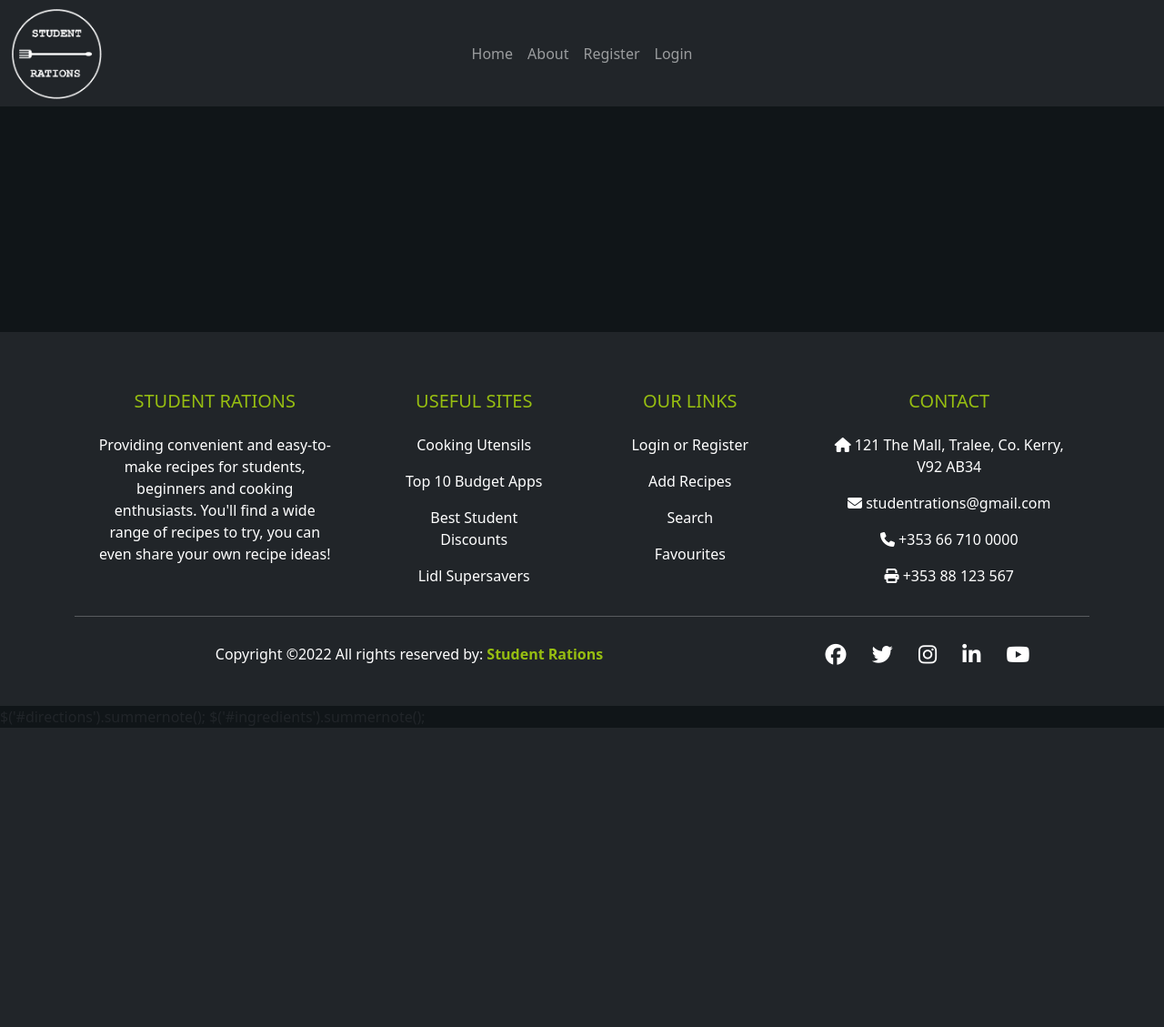
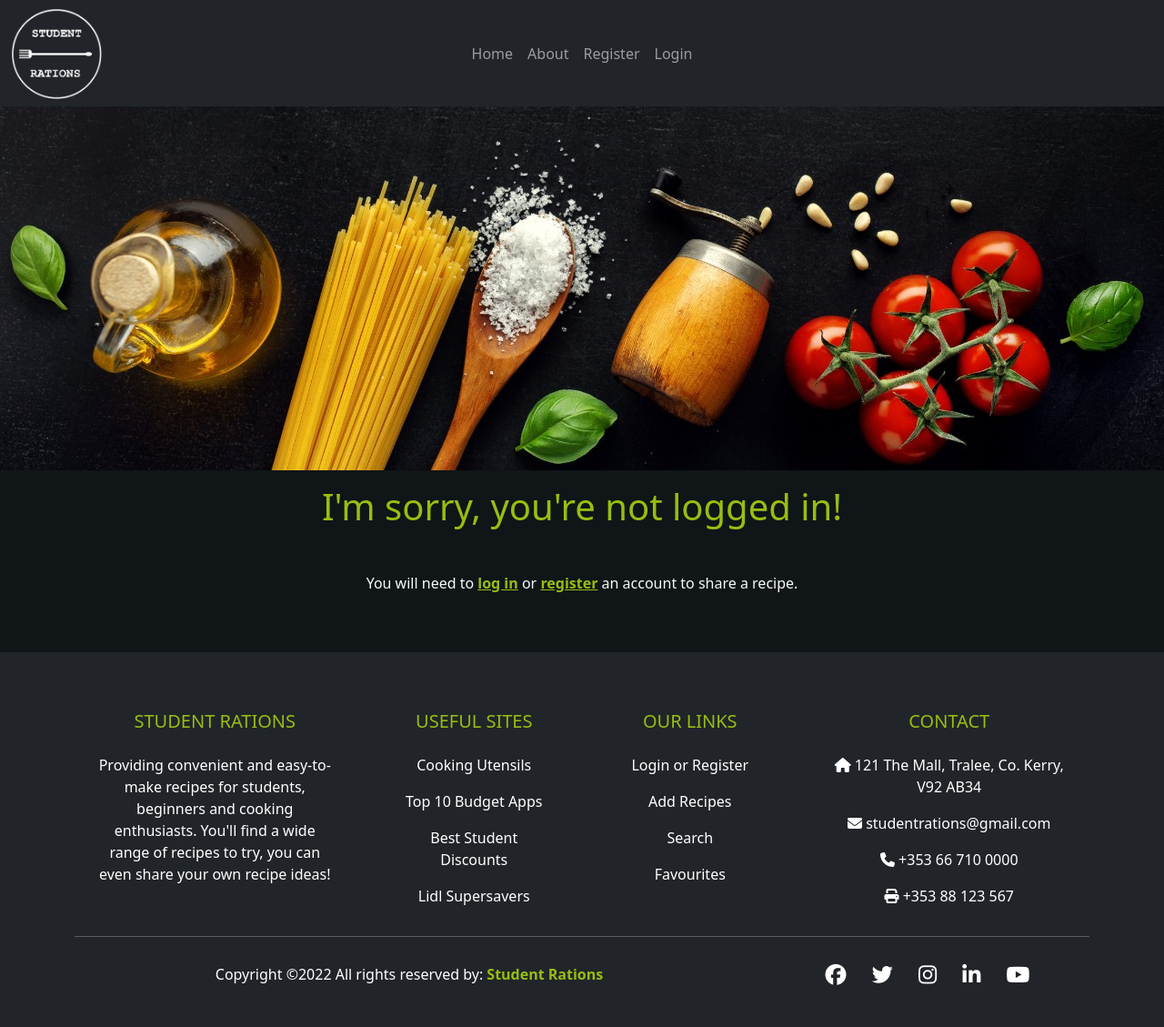
Before and after one commit to Irishbecky91/student_rations, a Django app: page /share-a-recipe/ in a window 1280 px wide. Shown: the whole page at 91% size. Before the commit the page ends 800 px from the top, so only its background shows below. Run offline with Django 3.2, Linux system fonts and the light colour scheme; some libraries are stand-ins or nearby versions.

Commit message:
Fix summernote bug, add some styling to index page, and add login if user not authenticated on share recipe page

```diff
--- a/recipes/forms.py
+++ b/recipes/forms.py
@@ -2,7 +2,6 @@
 Forms
 """
 from django import forms
-from django_summernote.fields import SummernoteTextField
 from django_summernote.widgets import SummernoteInplaceWidget
 from .models import Recipe, Comment
 
@@ -16,7 +15,6 @@ class RecipeForm(forms.ModelForm):
         Meta class
         """
         model = Recipe
-
         fields = [
             'title',
             'description',
@@ -31,8 +29,6 @@ class RecipeForm(forms.ModelForm):
             'directions': SummernoteInplaceWidget(),
             'ingredients': SummernoteInplaceWidget()
         }
-        # directions = SummernoteInplaceWidget()
-        # ingredients = SummernoteTextField()
 
     def __init__(self, *args, **kwargs):
         super(RecipeForm, self).__init__(*args, **kwargs)
--- a/static/css/style.css
+++ b/static/css/style.css
@@ -8,6 +8,7 @@ body {
 main {
     flex-grow: 1;
 }
+
 
 /* Image Styling */
 .header-image {
@@ -21,6 +22,7 @@ main {
     height: auto;
 }
 
+
 /* Text Styling */
 .green-text, #active-green {
     color: #97BE11;
@@ -30,6 +32,13 @@ main {
     font-weight: bold;
 }
 
+.note-toolbar .note-btn, .note-toolbar .note-btn:focus, .note-toolbar .note-btn:active {
+    background-color: #2e353e !important;
+    color: #9097a0 !important;
+    border-color: #2e353e !important;
+}
+
+
 /* Button Styling */
 #green-btn {
     background-color: #97BE11;
--- a/templates/base.html
+++ b/templates/base.html
@@ -13,10 +13,15 @@
     <link rel="stylesheet" type="text/css" href="{% static 'css/style.css' %}">
     <!-- Font Awesome -->
     <script src="https://kit.fontawesome.com/9d283dbd3f.js" crossorigin="anonymous"></script>
+    <!-- jQuery -->
+    <script src="https://ajax.googleapis.com/ajax/libs/jquery/3.6.0/jquery.min.js"></script>
+    <!-- Bootstrap 5 -->
+    <script src="https://cdn.jsdelivr.net/npm/bootstrap@5.0.2/dist/js/bootstrap.bundle.min.js"
+    integrity="sha384-MrcW6ZMFYlzcLA8Nl+NtUVF0sA7MsXsP1UyJoMp4YLEuNSfAP+JcXn/tWtIaxVXM" crossorigin="anonymous">
+    </script>
     <!-- include summernote css/js -->
-    <script src="https://ajax.googleapis.com/ajax/libs/jquery/3.6.0/jquery.min.js"></script>
-    <link href="http://cdnjs.cloudflare.com/ajax/libs/summernote/0.8.3/summernote.css" rel="stylesheet">
-    <script src="http://cdnjs.cloudflare.com/ajax/libs/summernote/0.8.3/summernote.js"></script>
+    <link href="https://cdnjs.cloudflare.com/ajax/libs/summernote/0.8.3/summernote.css" rel="stylesheet">
+    <script src="https://cdnjs.cloudflare.com/ajax/libs/summernote/0.8.3/summernote.js"></script>
     </script>
     {% block title %}
     {% endblock %}
@@ -160,12 +165,10 @@
                         <a href="#" style="text-decoration: none;">
                             <strong class="green-text">Student Rations</strong>
                         </a></p>
-
                 </div>
 
                 <div class="col-md-5 col-lg-4">
                     <div class="text-center text-md-right">
-
                         <ul class="list-unstyled list-inline">
                             <li class="list-inline-item">
                                 <a href="https://www.facebook.com" class="btn-floating btn-sm text-white"
@@ -193,21 +196,13 @@
                                         class="fab fa-youtube"></i></a>
                             </li>
                         </ul>
-
                     </div>
-
                 </div>
-
             </div>
-
         </div>
-
     </footer>
 </body>
-<!-- Bootstrap 5 -->
-<script src="https://cdn.jsdelivr.net/npm/bootstrap@5.0.2/dist/js/bootstrap.bundle.min.js"
-    integrity="sha384-MrcW6ZMFYlzcLA8Nl+NtUVF0sA7MsXsP1UyJoMp4YLEuNSfAP+JcXn/tWtIaxVXM" crossorigin="anonymous">
-</script>
+
 {% block postload_js %}
 <script>
     initSummernote();
--- a/templates/create_recipe.html
+++ b/templates/create_recipe.html
@@ -7,43 +7,42 @@
 <title>Add Your Recipe</title>
 {% endblock %}
 
+<!-- Header Image -->
+{% block header %}
+<header>
+    {% load static %}
+    <img class="img-fluid header-image" src="{% static 'media/site_imgs/food-background.png' %}" alt="food background">
+</header>
+{% endblock %}
+
 {% block content %}
 {% if user.is_authenticated %}
 <div class="container text-light">
     <div class="row">
-        <div class="col offset-2">
+        <div class="col mt-3 mb-5 offset-2">
             <h1 class="text-center green-text">Add A Recipe</h1>
-
-
-            {% if user.is_authenticated %}
-
-            <h3>Share a Recipe: </h3>
-            <p>Posting as: {{ user.username }}</p>
+            <p>Posting as: <span class="green-text">{{ user.username }}</span></p>
             <form action="." method="post" style="margin-top: 1.3em;" enctype="multipart/form-data">
                 <div class="row">
                     <div class="col">
                         {{ recipe_form | crispy | safe }}
-
                         {% csrf_token %}
                     </div>
                 </div>
-                <button type="submit" class="btn btn-signup btn-lg">Submit</button>
+                <button type="submit" class="btn btn-signup btn-lg" id="green-btn">Submit</button>
             </form>
-            {% endif %}
         </div>
     </div>
 </div>
 {% else %}
 <div class="container">
     <div class="row">
-
+        <div class="col mt-3 mb-5 text-light text-center">
+            <h1 class="green-text mb-5">I'm sorry, you're not logged in!</h1>
+            <p>You will need to <a id="active-green" href="{% url 'account_login' %}">log in</a> or <a
+                    id="active-green" href="{% url 'account_signup' %}">register</a> an account to share a recipe.</p>
+        </div>
     </div>
 </div>
 {% endif %}
 {% endblock %}
-
-{% block postload_js %}
-{{ block.super }}
-$('#directions').summernote();
-$('#ingredients').summernote();
-{% endblock%}
```
Also changed, not shown: student_rations/settings.py (+2 -6 lines), templates/index.html (+4 -4 lines).
